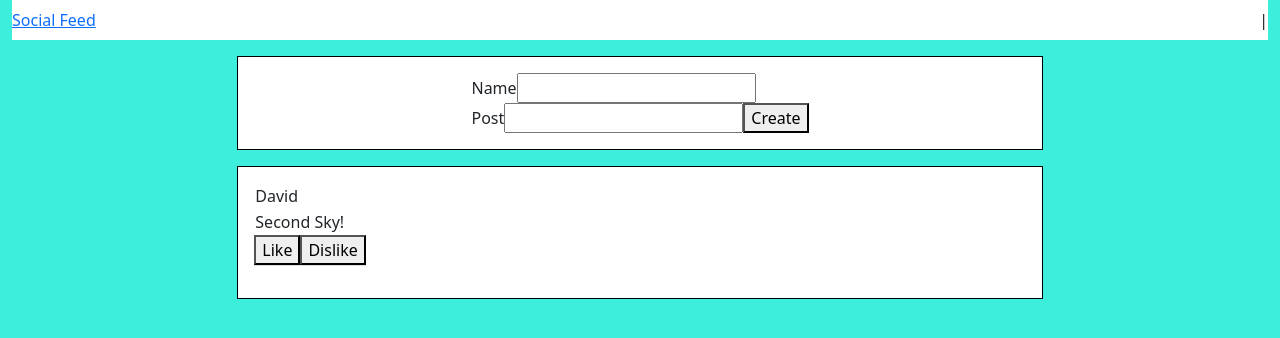
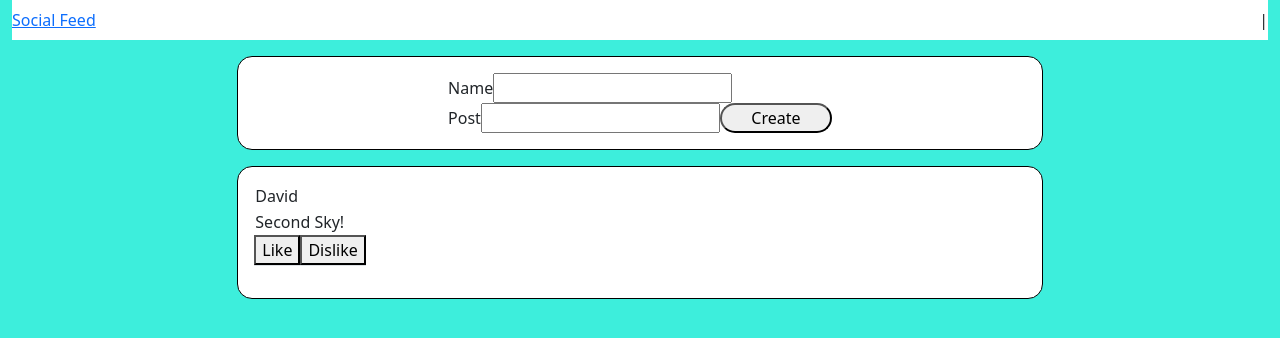
Before and after one commit to ledavid0106/social-feed-project, a React (Create React App) app: page / in a window 1280 px wide. Shown: the top 338 px of the page. Built offline with nearby package versions, Linux system fonts and the light colour scheme.

Commit message:
Added rounded borders

```diff
--- a/src/App.css
+++ b/src/App.css
@@ -10,6 +10,7 @@
   align-content: center;
   align-self: center;
   background-color: white;
+  border-radius: 15px;
 }
 
 .center {
@@ -18,6 +19,7 @@
   align-content: center;
   align-self: center;
   justify-content: center;
+  border-radius: 15px
 }
 
 
--- /dev/null
+++ b/src/Components/AddEntry/AddEntryForm.css
@@ -0,0 +1,4 @@
+.round{
+    border-radius: 15em;
+    width: 7em;
+}
--- a/src/Components/AddEntry/AddEntryForm.jsx
+++ b/src/Components/AddEntry/AddEntryForm.jsx
@@ -1,5 +1,5 @@
 import React, { useState } from 'react';
-
+import "./AddEntryForm.css"
 
 
 const AddEntryForm = (props) => {
@@ -28,7 +28,7 @@ const AddEntryForm = (props) => {
                     <tr>
                         <label>Post</label>
                         <input  type="text" value={post} onChange={(event)=>setPost(event.target.value)}></input>
-                        <button type="submit">Create</button>
+                        <button type="submit" className="round">Create</button>
                     </tr>
                 </tbody>
             </table>
```
